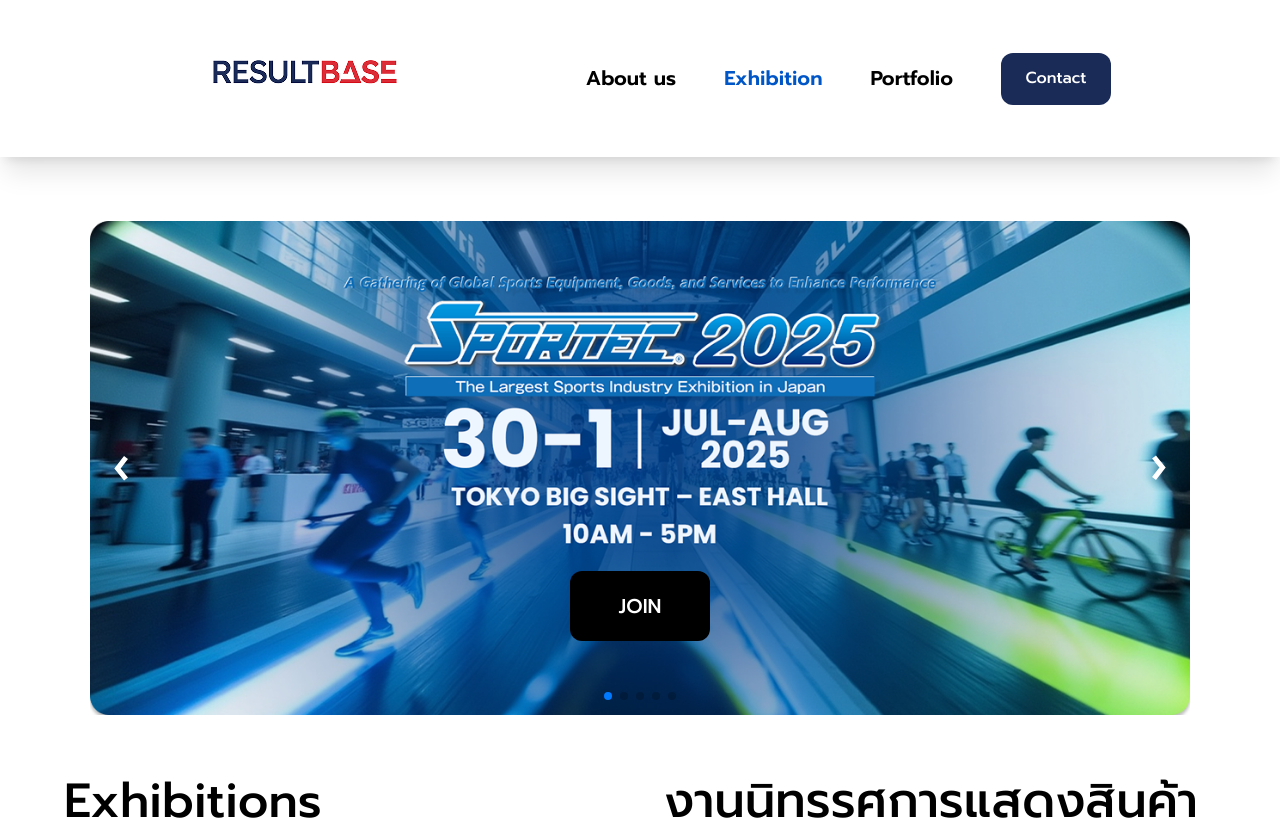
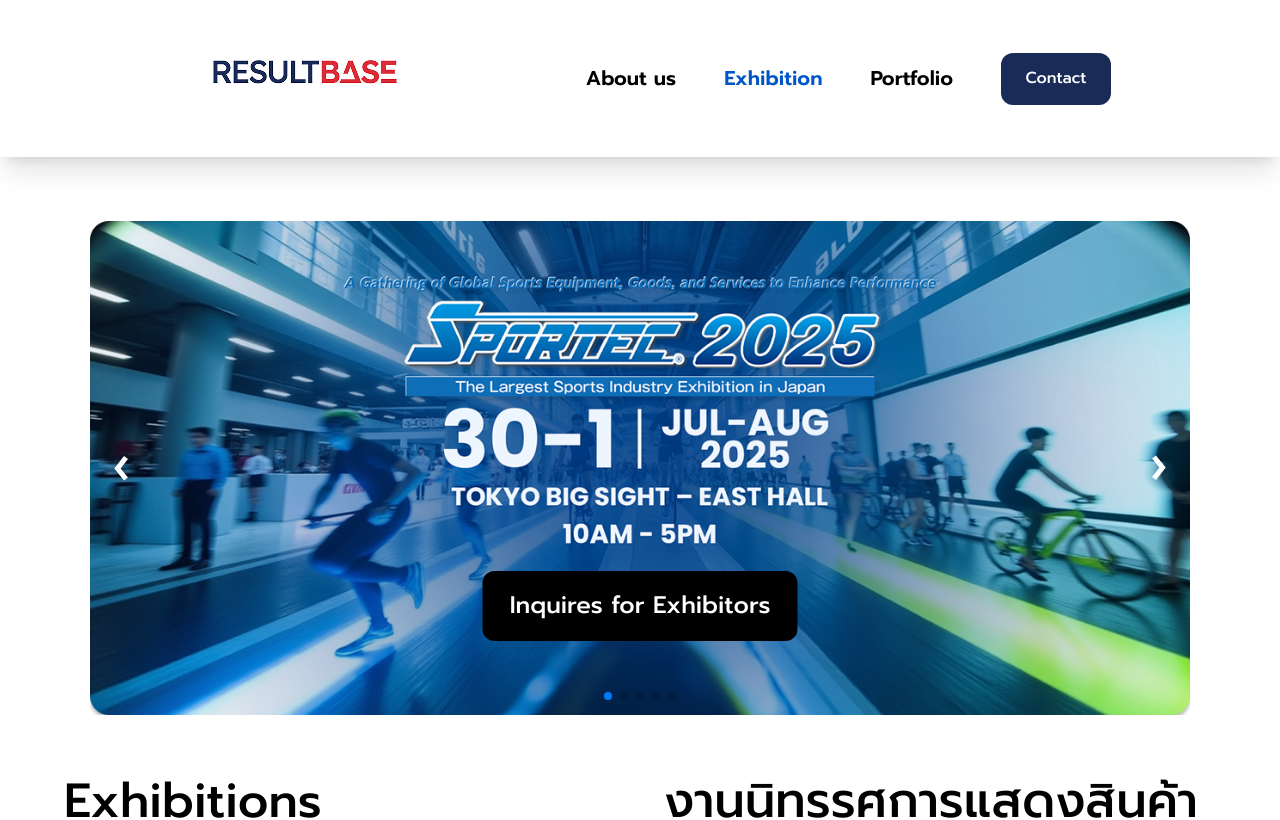
Before and after one commit to NontagornC/ResultBase, a Next.js app: page / in a window 1280 px wide. Shown: the top 820 px of the page. Built offline with nearby package versions, Linux system fonts and the light colour scheme.

Commit message:
แก้คำในปุ่ม join

```diff
--- a/src/app/page.tsx
+++ b/src/app/page.tsx
@@ -68,12 +68,12 @@
                             absolute bottom-[10%] sm:bottom-[15%] left-1/2 -translate-x-1/2 z-10
                             flex justify-center items-center rounded-xl
                             bg-black text-white font-medium cursor-pointer
-                            w-[85px]  h-[40px]  text-xs
-                            sm:w-[100px] sm:h-[50px] sm:text-sm
-                            md:w-[120px] md:h-[60px] md:text-base
-                            lg:w-[140px] lg:h-[70px] lg:text-xl"
+                            w-[180px]  h-[40px] text-[13px]  md:text-[16px] lg:text-[20px] xl:text-[24px]
+                            sm:w-[220px] sm:h-[50px] sm:text-sm
+                            md:w-[260px] md:h-[60px] md:text-base
+                            lg:w-[315px] lg:h-[70px] lg:text-xl"
                 >
-                  JOIN
+                  Inquires for Exhibitors
                 </div>
               </div>
             </SwiperSlide>
@@ -87,18 +87,18 @@
                 />
                 <div
                   onClick={() => {
-                    router.push("?register=true&actionId=caferefjapan");
+                    router.push("?register=true&actionId=sportec");
                   }}
                   className="
-                     absolute bottom-[10%] sm:bottom-[15%] left-1/2 -translate-x-1/2 z-10
+                            absolute bottom-[10%] sm:bottom-[15%] left-1/2 -translate-x-1/2 z-10
                             flex justify-center items-center rounded-xl
                             bg-black text-white font-medium cursor-pointer
-                            w-[85px]  h-[40px]  text-xs
-                            sm:w-[100px] sm:h-[50px] sm:text-sm
-                            md:w-[120px] md:h-[60px] md:text-base
-                            lg:w-[140px] lg:h-[70px] lg:text-xl"
+                            w-[180px]  h-[40px] text-[13px]  md:text-[16px] lg:text-[20px] xl:text-[24px]
+                            sm:w-[220px] sm:h-[50px] sm:text-sm
+                            md:w-[260px] md:h-[60px] md:text-base
+                            lg:w-[315px] lg:h-[70px] lg:text-xl"
                 >
-                  JOIN
+                  Inquires for Exhibitors
                 </div>
               </div>
             </SwiperSlide>
@@ -112,18 +112,18 @@
                 />
                 <div
                   onClick={() => {
-                    router.push("?register=true&actionId=wellnesstokyo");
+                    router.push("?register=true&actionId=sportec");
                   }}
                   className="
-                                absolute bottom-[10%] sm:bottom-[15%] left-1/2 -translate-x-1/2 z-10
+                            absolute bottom-[10%] sm:bottom-[15%] left-1/2 -translate-x-1/2 z-10
                             flex justify-center items-center rounded-xl
                             bg-black text-white font-medium cursor-pointer
-                            w-[85px]  h-[40px]  text-xs
-                            sm:w-[100px] sm:h-[50px] sm:text-sm
-                            md:w-[120px] md:h-[60px] md:text-base
-                            lg:w-[140px] lg:h-[70px] lg:text-xl"
+                            w-[180px]  h-[40px] text-[13px]  md:text-[16px] lg:text-[20px] xl:text-[24px]
+                            sm:w-[220px] sm:h-[50px] sm:text-sm
+                            md:w-[260px] md:h-[60px] md:text-base
+                            lg:w-[315px] lg:h-[70px] lg:text-xl"
                 >
-                  JOIN
+                  Inquires for Exhibitors
                 </div>
               </div>
             </SwiperSlide>
@@ -137,18 +137,18 @@
                 />
                 <div
                   onClick={() => {
-                    router.push("?register=true&actionId=leisurejapan");
+                    router.push("?register=true&actionId=sportec");
                   }}
                   className="
-                                absolute bottom-[10%] sm:bottom-[15%] left-1/2 -translate-x-1/2 z-10
+                            absolute bottom-[10%] sm:bottom-[15%] left-1/2 -translate-x-1/2 z-10
                             flex justify-center items-center rounded-xl
                             bg-black text-white font-medium cursor-pointer
-                            w-[85px]  h-[40px]  text-xs
-                            sm:w-[100px] sm:h-[50px] sm:text-sm
-                            md:w-[120px] md:h-[60px] md:text-base
-                            lg:w-[140px] lg:h-[70px] lg:text-xl"
+                            w-[180px]  h-[40px] text-[13px]  md:text-[16px] lg:text-[20px] xl:text-[24px]
+                            sm:w-[220px] sm:h-[50px] sm:text-sm
+                            md:w-[260px] md:h-[60px] md:text-base
+                            lg:w-[315px] lg:h-[70px] lg:text-xl"
                 >
-                  JOIN
+                  Inquires for Exhibitors
                 </div>
               </div>
             </SwiperSlide>
@@ -162,18 +162,18 @@
                 />
                 <div
                   onClick={() => {
-                    router.push("?register=true&actionId=japanfoods");
+                    router.push("?register=true&actionId=sportec");
                   }}
                   className="
-                               absolute bottom-[10%] sm:bottom-[15%] left-1/2 -translate-x-1/2 z-10
+                            absolute bottom-[10%] sm:bottom-[15%] left-1/2 -translate-x-1/2 z-10
                             flex justify-center items-center rounded-xl
                             bg-black text-white font-medium cursor-pointer
-                            w-[85px]  h-[40px]  text-xs
-                            sm:w-[100px] sm:h-[50px] sm:text-sm
-                            md:w-[120px] md:h-[60px] md:text-base
-                            lg:w-[140px] lg:h-[70px] lg:text-xl"
+                            w-[180px]  h-[40px] text-[13px]  md:text-[16px] lg:text-[20px] xl:text-[24px]
+                            sm:w-[220px] sm:h-[50px] sm:text-sm
+                            md:w-[260px] md:h-[60px] md:text-base
+                            lg:w-[315px] lg:h-[70px] lg:text-xl"
                 >
-                  JOIN
+                  Inquires for Exhibitors
                 </div>
               </div>
             </SwiperSlide>
```
